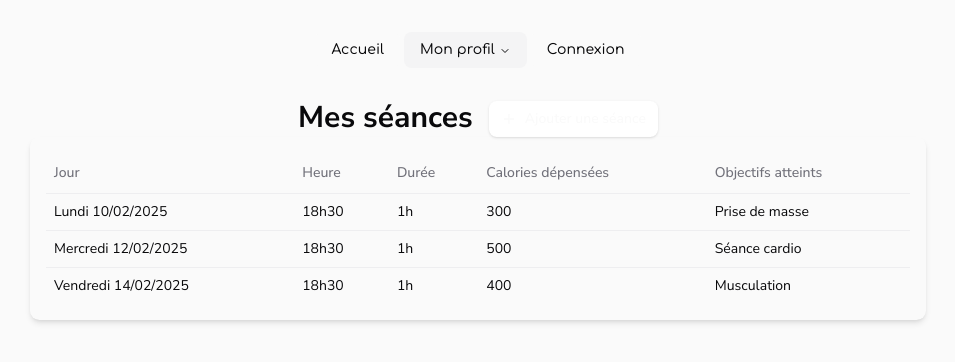
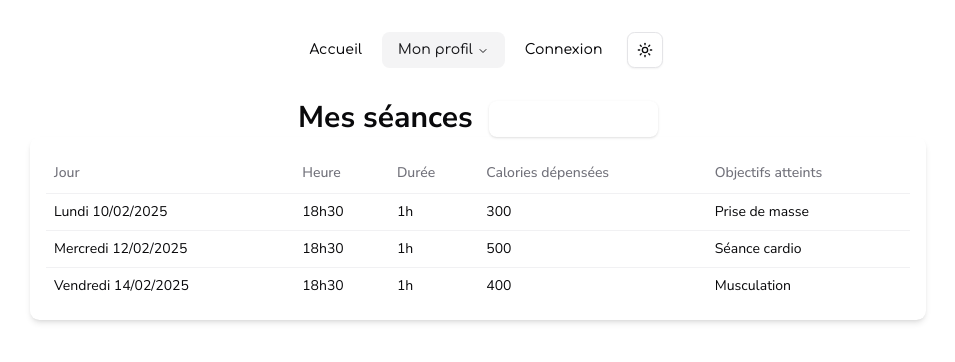
Before and after one commit to EDM115/learning-stack, a Next.js app in the folder frontend/: page /me/sessions in a window 1280 px wide. Shown: the top 362 px of the page, without its empty margins (162-1117 px from the left). Built offline with nearby package versions, Linux system fonts and the light colour scheme.

Commit message:
feat(0.2.1): working dark/light theme switch + fixed css issues

```diff
--- a/frontend/components/navbar.tsx
+++ b/frontend/components/navbar.tsx
@@ -98,15 +98,16 @@ export function ModeToggle() {
   const { setTheme } = useTheme()
 
   return (
-    <DropdownMenu>
+    <DropdownMenu modal={false}>
       <DropdownMenuTrigger asChild>
         <Button
+          className="ml-2 cursor-pointer"
           variant="outline"
           size="icon"
         >
           <Sun className="h-[1.2rem] w-[1.2rem] rotate-0 scale-100 transition-all dark:-rotate-90 dark:scale-0" />
           <Moon className="absolute h-[1.2rem] w-[1.2rem] rotate-90 scale-0 transition-all dark:rotate-0 dark:scale-100" />
-          <span className="sr-only">Toggle theme</span>
+          <span className="sr-only">Changer le thème</span>
         </Button>
       </DropdownMenuTrigger>
       <DropdownMenuContent align="end">
@@ -198,7 +199,7 @@ export default function Navbar() {
             </Link>
           </NavigationMenuItem>
         </NavigationMenuList>
-        {/* <ModeToggle /> */}
+        <ModeToggle />
       </NavigationMenu>
     </div>
   )
--- a/frontend/components/theme-provider.tsx
+++ /dev/null
@@ -1,9 +0,0 @@
-import * as React from "react"
-import { ThemeProvider as NextThemesProvider } from "next-themes"
-
-export function ThemeProvider({
-  children,
-  ...props
-}: React.ComponentProps<typeof NextThemesProvider>) {
-  return <NextThemesProvider {...props}>{children}</NextThemesProvider>
-}
--- a/frontend/components/ui/dropdown-menu.tsx
+++ b/frontend/components/ui/dropdown-menu.tsx
@@ -83,7 +83,7 @@ function DropdownMenuItem({
       data-inset={inset}
       data-variant={variant}
       className={cn(
-        "focus:bg-accent focus:text-accent-foreground data-[variant=destructive]:text-destructive data-[variant=destructive]:focus:bg-destructive/10 data-[variant=destructive]:focus:text-destructive data-[variant=destructive]:*:[svg]:!text-destructive [&_svg:not([class*='text-'])]:text-muted-foreground relative flex cursor-default items-center gap-2 rounded-sm px-2 py-1.5 text-sm outline-hidden select-none data-[disabled]:pointer-events-none data-[disabled]:opacity-50 data-[inset]:pl-8 [&_svg]:pointer-events-none [&_svg]:shrink-0 [&_svg:not([class*='size-'])]:size-4",
+        "cursor-pointer focus:bg-accent focus:text-accent-foreground data-[variant=destructive]:text-destructive data-[variant=destructive]:focus:bg-destructive/10 data-[variant=destructive]:focus:text-destructive data-[variant=destructive]:*:[svg]:!text-destructive [&_svg:not([class*='text-'])]:text-muted-foreground relative flex items-center gap-2 rounded-sm px-2 py-1.5 text-sm outline-hidden select-none data-[disabled]:pointer-events-none data-[disabled]:opacity-50 data-[inset]:pl-8 [&_svg]:pointer-events-none [&_svg]:shrink-0 [&_svg:not([class*='size-'])]:size-4",
         className
       )}
       {...props}
--- a/frontend/components/ui/navigation-menu.tsx
+++ b/frontend/components/ui/navigation-menu.tsx
@@ -60,7 +60,7 @@ function NavigationMenuItem({
 }
 
 const navigationMenuTriggerStyle = cva(
-  "group inline-flex h-9 w-max items-center justify-center rounded-md bg-background px-4 py-2 text-sm font-medium hover:bg-accent hover:text-accent-foreground focus:bg-accent focus:text-accent-foreground disabled:pointer-events-none disabled:opacity-50 data-[active=true]:bg-accent/50 data-[state=open]:bg-accent data-[state=open]:text-background data-[active=true]:text-accent-foreground ring-ring/10 dark:ring-ring/20 dark:outline-ring/40 outline-ring/50 transition-[color,box-shadow] focus-visible:ring-4 focus-visible:outline-1"
+  "group inline-flex h-9 w-max items-center justify-center rounded-md bg-background px-4 py-2 text-sm font-medium hover:bg-accent hover:text-accent-foreground focus:bg-accent focus:text-accent-foreground disabled:pointer-events-none disabled:opacity-50 data-[active=true]:bg-accent/50 data-[state=open]:bg-accent data-[state=open]:text-accent-background data-[active=true]:text-accent-foreground ring-ring/10 dark:ring-ring/20 dark:outline-ring/40 outline-ring/50 transition-[color,box-shadow] focus-visible:ring-4 focus-visible:outline-1"
 )
 
 function NavigationMenuTrigger({
--- a/frontend/package.json
+++ b/frontend/package.json
@@ -20,8 +20,8 @@
     "@eslint/eslintrc": "^3.2.0",
     "@tailwindcss/postcss": "^4.0.6",
     "@types/node": "^22.13.4",
-    "@types/react": "^19.0.8",
-    "@types/react-dom": "^19.0.3",
+    "@types/react": "^19.0.10",
+    "@types/react-dom": "^19.0.4",
     "eslint": "^9.20.1",
     "eslint-config-next": "^15.1.7",
     "postcss": "^8.5.2",
@@ -37,5 +37,5 @@
     "lint": "next lint",
     "start": "next start"
   },
-  "version": "0.2.0"
+  "version": "0.2.1"
 }
--- a/frontend/pages/_app.tsx
+++ b/frontend/pages/_app.tsx
@@ -1,6 +1,17 @@
 import "@/styles/globals.css"
 import type { AppProps } from "next/app"
+import { ThemeProvider } from "next-themes"
 
 export default function App({ Component, pageProps }: AppProps) {
-  return <Component {...pageProps} />
+  return (
+    <ThemeProvider
+      attribute="class"
+      defaultTheme="system"
+      disableTransitionOnChange
+      enableColorScheme
+      enableSystem
+    >
+      <Component {...pageProps} />
+    </ThemeProvider>
+  )
 }
--- a/frontend/styles/globals.css
+++ b/frontend/styles/globals.css
@@ -4,38 +4,31 @@
 @custom-variant dark (&:is(.dark *));
 
 :root {
-  --background: hsl(0 0% 98%);
-  --foreground: hsl(240 10% 4%);
-  --card: hsl(0 0% 98%);
-  --card-foreground: hsl(240 10% 4%);
-  --popover: hsl(240 5% 4%);
-  --popover-foreground: hsl(240 5% 96%);
+  --background: hsl(0 0% 100%);
+  --foreground: hsl(240 10% 3.9%);
+  --card: hsl(0 0% 100%);
+  --card-foreground: hsl(240 10% 3.9%);
+  --popover: hsl(0 0% 100%);
+  --popover-foreground: hsl(240 10% 3.9%);
   --primary: hsl(240 5.9% 10%);
   --primary-foreground: hsl(0 0% 98%);
   --secondary: hsl(240 4.8% 95.9%);
   --secondary-foreground: hsl(240 5.9% 10%);
-  --muted: hsl(240, 5%, 96%);
+  --muted: hsl(240 4.8% 95.9%);
   --muted-foreground: hsl(240 3.8% 46.1%);
   --accent: hsl(240 4.8% 95.9%);
-  --accent-foreground: hsl(240 10% 4%);
+  --accent-foreground: hsl(240 5.9% 10%);
   --destructive: hsl(0 84.2% 60.2%);
   --destructive-foreground: hsl(0 0% 98%);
   --border: hsl(240 5.9% 90%);
   --input: hsl(240 5.9% 90%);
-  --ring: hsl(240 10% 4%);
+  --ring: hsl(240 10% 3.9%);
   --chart-1: hsl(12 76% 61%);
   --chart-2: hsl(173 58% 39%);
   --chart-3: hsl(197 37% 24%);
   --chart-4: hsl(43 74% 66%);
   --chart-5: hsl(27 87% 67%);
   --radius: 0.6rem;
-}
-
-@media (prefers-color-scheme: dark) {
-  :root {
-    --background: #0a0a0a;
-    --foreground: #ededed;
-  }
 }
 
 body {
@@ -46,12 +39,12 @@ body {
 }
 
 .dark {
-  --background: hsl(240 10% 4%);
+  --background: hsl(240 10% 3.9%);
   --foreground: hsl(0 0% 98%);
-  --card: hsl(240 10% 4%);
+  --card: hsl(240 10% 3.9%);
   --card-foreground: hsl(0 0% 98%);
-  --popover: hsl(240 5% 4%);
-  --popover-foreground: hsl(240 5% 96%);
+  --popover: hsl(240 10% 3.9%);
+  --popover-foreground: hsl(0 0% 98%);
   --primary: hsl(0 0% 98%);
   --primary-foreground: hsl(240 5.9% 10%);
   --secondary: hsl(240 3.7% 15.9%);
--- a/frontend/tailwind.config.ts
+++ b/frontend/tailwind.config.ts
@@ -6,6 +6,7 @@ export default {
     "./components/**/*.{js,ts,jsx,tsx,mdx}",
     "./app/**/*.{js,ts,jsx,tsx,mdx}"
   ],
+  darkMode: "selector",
   theme: {
     extend: {
       colors: {
```
Also changed, not shown: frontend/pages/_document.tsx (+0 -10 lines), 1 other file (tests, documents, lock files or other folders).
